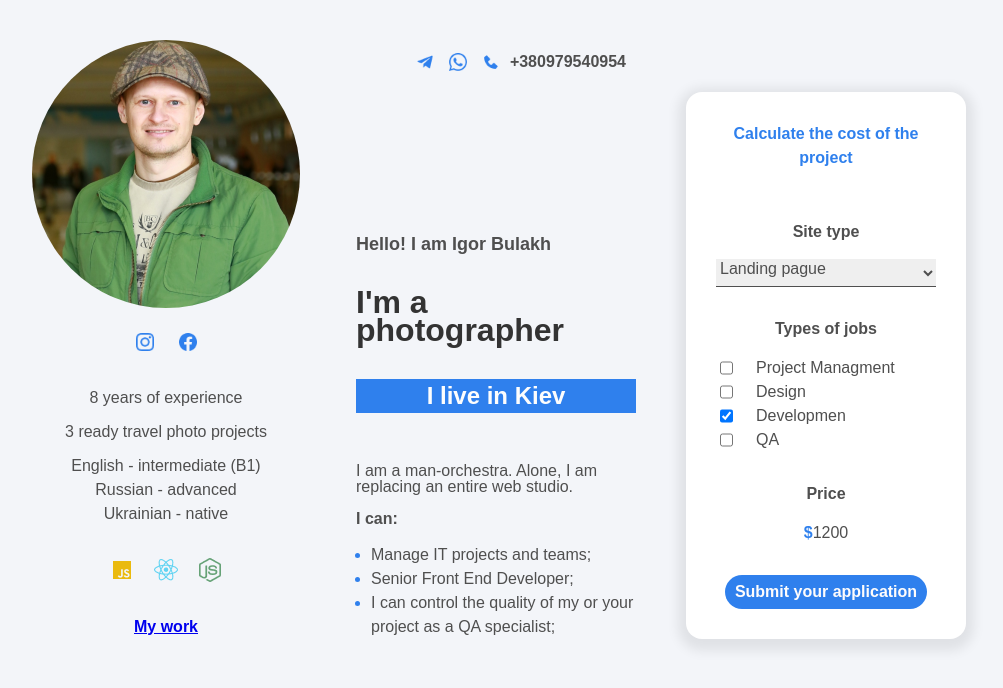
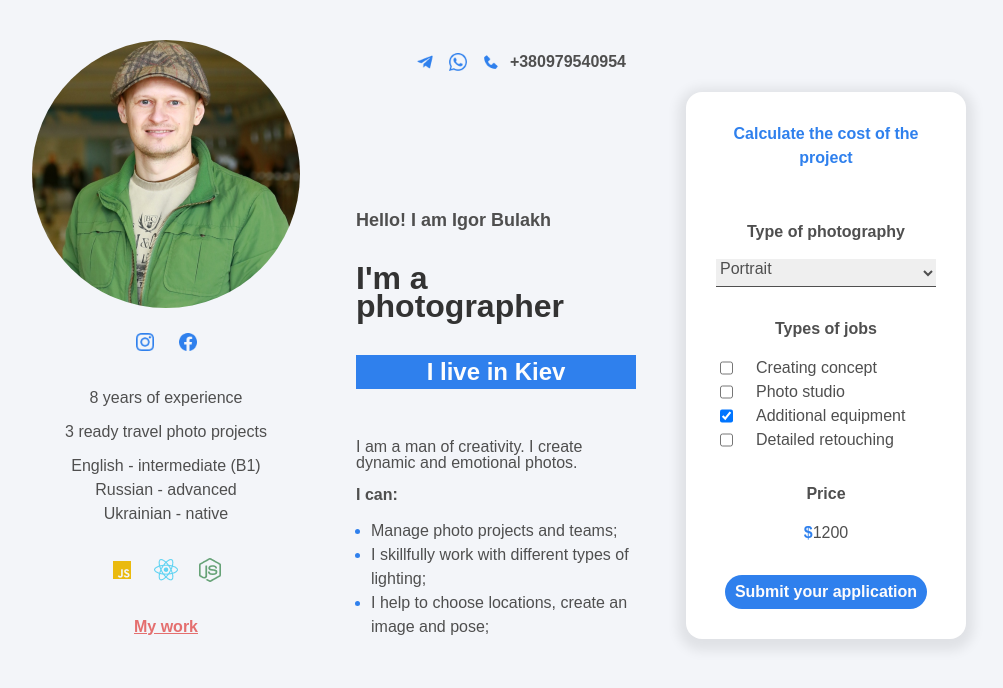
Before and after one commit to IgorBulakh/my-photo-resume, a plain HTML site: page index.html in a window 1280 px wide. Shown: the whole page, without its empty margins (144-1147 px from the left). Drawn offline with Linux system fonts and the light colour scheme.

Commit message:
corrrect photo info

```diff
--- a/css/main-dupl.css
+++ b/css/main-dupl.css
@@ -150,6 +150,7 @@ body {
   line-height: 24px;
   text-align: center;
   text-decoration-line: underline;
+   color: #e46f6f;
 }
 
 /* ===================my-info-sections============= */
@@ -342,15 +343,16 @@ body {
 
 .modal-conteiner{
   position: relative;
-  height: 608px;
-
   display: flex;
   flex-direction: column;
   align-items: center;
 
-  width: 364px;
+  /* height: 608px; */
+  /* width: 364px; */
+  /* padding: 110px 40px; */
+  /* padding: 70px 30px; */
   box-sizing: border-box;
-  padding: 110px 40px;
+
   background: #FFFFFF;
   box-shadow: 0px 4px 12px 8px rgba(0, 0, 0, 0.08);
   border-radius: 16px;
--- a/css/mobil-first.css
+++ b/css/mobil-first.css
@@ -3,6 +3,26 @@
 /* brackpoint - 425px */
 /* brackpoint - 768px */
 /* brackpoint - 1024px */
+
+
+@media screen and (min-width: 320px){.modal-conteiner{
+
+  /* height: 608px; */
+  /* width: 364px; */
+  /* padding: 110px 40px; */
+  padding: 70px 30px;
+
+  }
+}
+@media screen and (min-width: 375px){.modal-conteiner{
+
+  /* height: 608px; */
+  width: 364px;
+  padding: 110px 40px;
+  /* padding: 70px 30px; */
+
+  }
+}
 
 
 
@@ -97,6 +117,13 @@
 
 }
 
+.modal-conteiner{
+
+  height: 608px;
+  padding: 110px 40px;
+
+  }
+
 }
 
 @media screen and (min-width: 618px){
--- a/index.html
+++ b/index.html
@@ -153,22 +153,23 @@
         <h2 class="descriptions description-live">I live in Kiev</h2>
 
         <p class="description-text">
-          I am a man-orchestra. Alone, I am replacing an entire web studio.
+          I am a man of creativity. I create dynamic and emotional photos.
         </p>
 
         <h3 class="descriptions description-list">I can:</h3>
 
         <ul class="list-cases">
           <li class="list-skil">
-            <p class="list-skil-text">Manage IT projects and teams;</p>
-          </li>
-          <li class="list-skil">
-            <p class="list-skil-text">Senior Front End Developer;</p>
+            <p class="list-skil-text">Manage photo projects and teams;</p>
           </li>
           <li class="list-skil">
             <p class="list-skil-text">
-              I can control the quality of my or your project as a QA
-              specialist;
+              I skillfully work with different types of lighting;
+            </p>
+          </li>
+          <li class="list-skil">
+            <p class="list-skil-text">
+              I help to choose locations, create an image and pose;
             </p>
           </li>
         </ul>
@@ -186,16 +187,18 @@
           <h4 class="description-form">Calculate the cost of the project</h4>
 
           <div class="project-type-wrapp">
-            <label class="title-form-price" for="project-type">Site type</label>
+            <label class="title-form-price" for="project-type"
+              >Type of photography</label
+            >
             <select
               name="project-type"
               id="project-type"
               class="project-select"
             >
-              <option selected value="landing-page">Landing pague</option>
-              <option value="online-store">Online Store</option>
-              <option value="web-application">Web Application</option>
-              <option value="mobile-application">Mobile Applicationp</option>
+              <option selected value="landing-page">Portrait</option>
+              <option value="online-store">Group, family</option>
+              <option value="web-application">Corporate, party</option>
+              <option value="mobile-application">Wedding</option>
             </select>
           </div>
           <div class="activity-type-wrapp">
@@ -209,7 +212,7 @@
                 class="type-checkbox"
               />
               <label for="project-managment" class="activity-type-title"
-                >Project Managment</label
+                >Creating concept</label
               >
             </div>
             <div class="activity-type-check">
@@ -220,7 +223,9 @@
                 class="type-checkbox"
               />
 
-              <label for="design" class="activity-type-title">Design</label>
+              <label for="design" class="activity-type-title"
+                >Photo studio</label
+              >
             </div>
             <div class="activity-type-check">
               <input
@@ -231,7 +236,7 @@
                 class="type-checkbox"
               />
               <label for="development" class="activity-type-title"
-                >Developmen</label
+                >Additional equipment</label
               >
             </div>
             <div class="activity-type-check">
@@ -241,7 +246,9 @@
                 id="project-qa"
                 class="type-checkbox"
               />
-              <label for="project-qa" class="activity-type-title">QA</label>
+              <label for="project-qa" class="activity-type-title"
+                >Detailed retouching</label
+              >
             </div>
           </div>
           <div class="project-type-prise">
```
